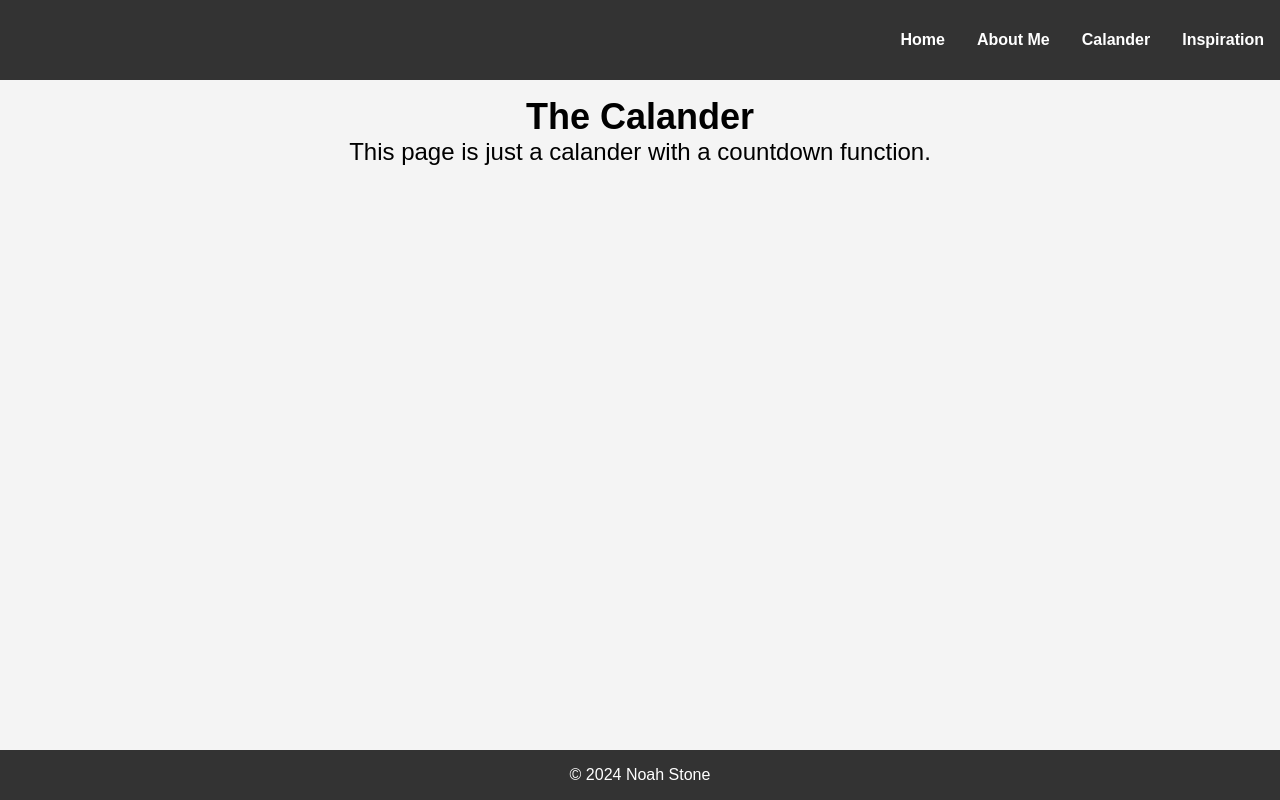
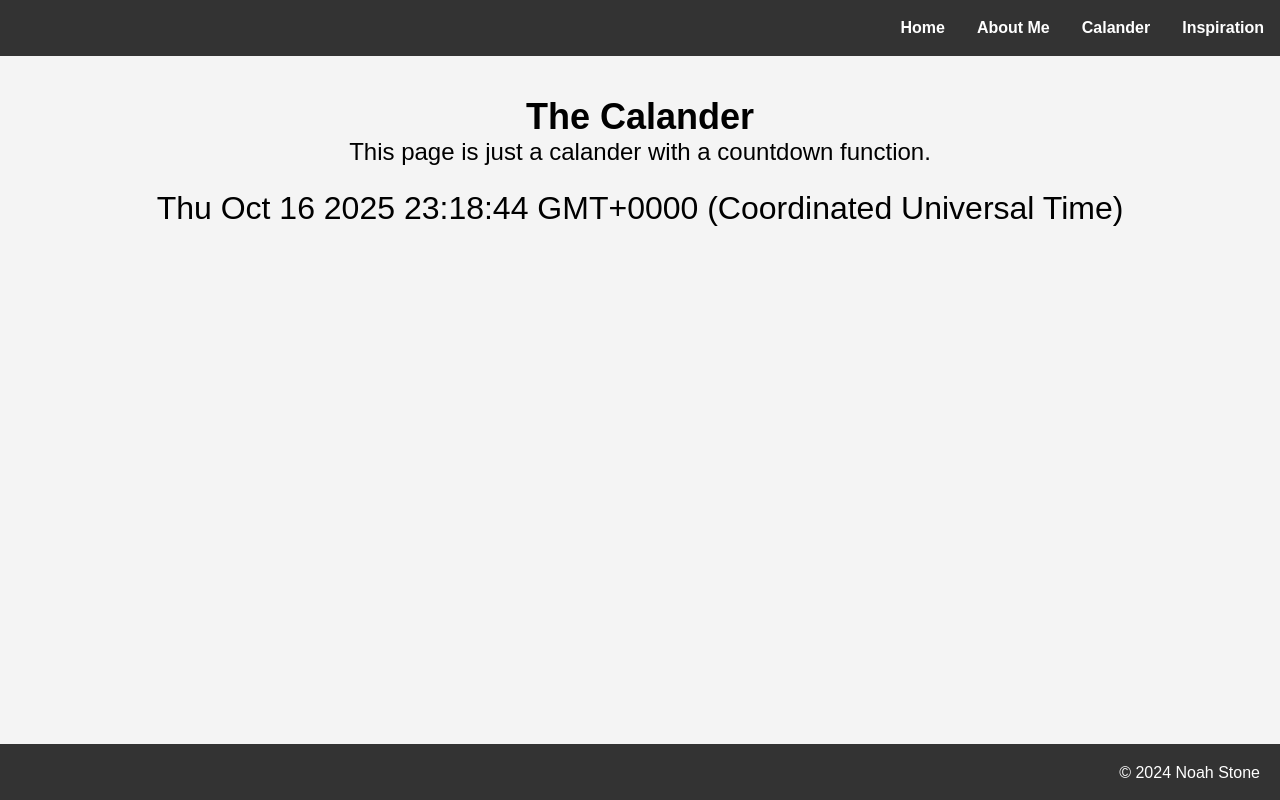
Before and after one commit to GojuNoah/UAG-IS306-Project, a plain HTML site: page Calander.html in a window 1280 px wide. Drawn offline with Linux system fonts and the light colour scheme.

Commit message:
added js and did some formatting

```diff
--- a/Calander.html
+++ b/Calander.html
@@ -1,3 +1,4 @@
+<!DOCTYPE html>
 <html lang="en">
 <head>
     <meta charset="UTF-8">
@@ -19,11 +20,13 @@
             <h1>The Calander</h1>
             <p>This page is just a calander with a countdown function.</p>
         </section>
-        <section class="content">
+        <section class="content" id="calanderSection">
 
         </section>
     </main>
+    <footer>
+        <p>&copy; 2024 Noah Stone</p>
+    </footer>
+    <script src="script.js"></script>
 </body>
-<footer>
-    <p>&copy; 2024 Noah Stone</p>
-</footer>
+</html>
--- /dev/null
+++ b/script.js
@@ -0,0 +1,6 @@
+const calanderSection = document.getElementById('calanderSection');
+
+const date = new Date();
+
+// adding date to calander section
+calanderSection.innerHTML = `<p id=currentDate>${date}</p>`;
--- a/styles.css
+++ b/styles.css
@@ -20,7 +20,7 @@ nav {
     display: flex;
     position: fixed;
     width: 100%;
-    height: 10%;
+    height: 7%;
     top: 0;
     flex-direction: row-reverse;
     align-items: center;
@@ -37,17 +37,11 @@ nav ul li a {
 .hidden {
     display: none;
 }
-.bar {
-    width: 25px;
-    height: 3px;
-    background-color: white;
-    margin: 4px 0;
-    transition: 0.4s;
-}
 /* body styling */
 body {
     font-family: Arial, sans-serif;
     background-color: #f4f4f4;
+    height: auto;
 }
 main {
     margin-top: 4rem;
@@ -56,8 +50,10 @@ main {
 }
 
 /* content section styling */
+/* about.html */
 #figure1 {
     text-align: center;
+    margin: 2rem auto;
 }
 #pfp {
     border-radius: 50%;
@@ -68,6 +64,7 @@ main {
     display: block;
     margin: 1rem auto;
 }
+/* inspiration.html */
 #inspirationVideo {
     width: 80%;
     height: auto;
@@ -76,16 +73,23 @@ main {
     box-shadow: 0 4px 8px rgba(0, 0, 0, 0.2);
     margin-top: 1rem;
 }
+/* calander.html */
+#currentDate {
+    margin: 1.5rem auto;
+    text-align: center;
+    font-size: 2rem;
+}
 
 /* footer styling */
 footer {
     background-color: #333;
     color: white;
-    text-align: center;
-    padding: 1rem;
+    text-align: right;
+    padding: 1.25rem;
+    width: 100%;
     position: fixed;
-    width: 100%;
     bottom: 0;
+    height: 7%;
 }
 
 /* Responsive Design */
```
Also changed, not shown: About.html (+6 -3 lines), Inspiration.html (+6 -3 lines), index.html (+4 -3 lines).
